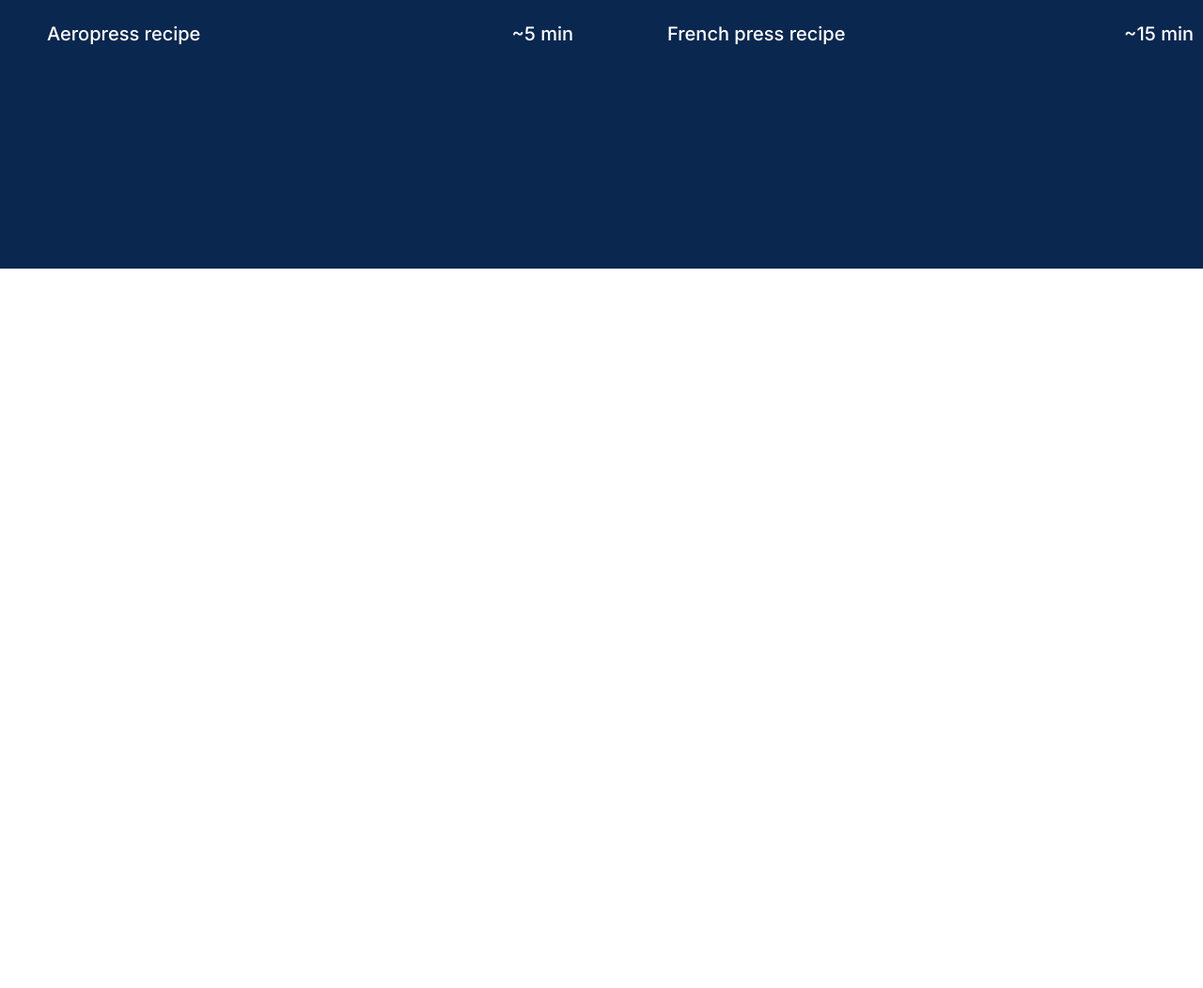
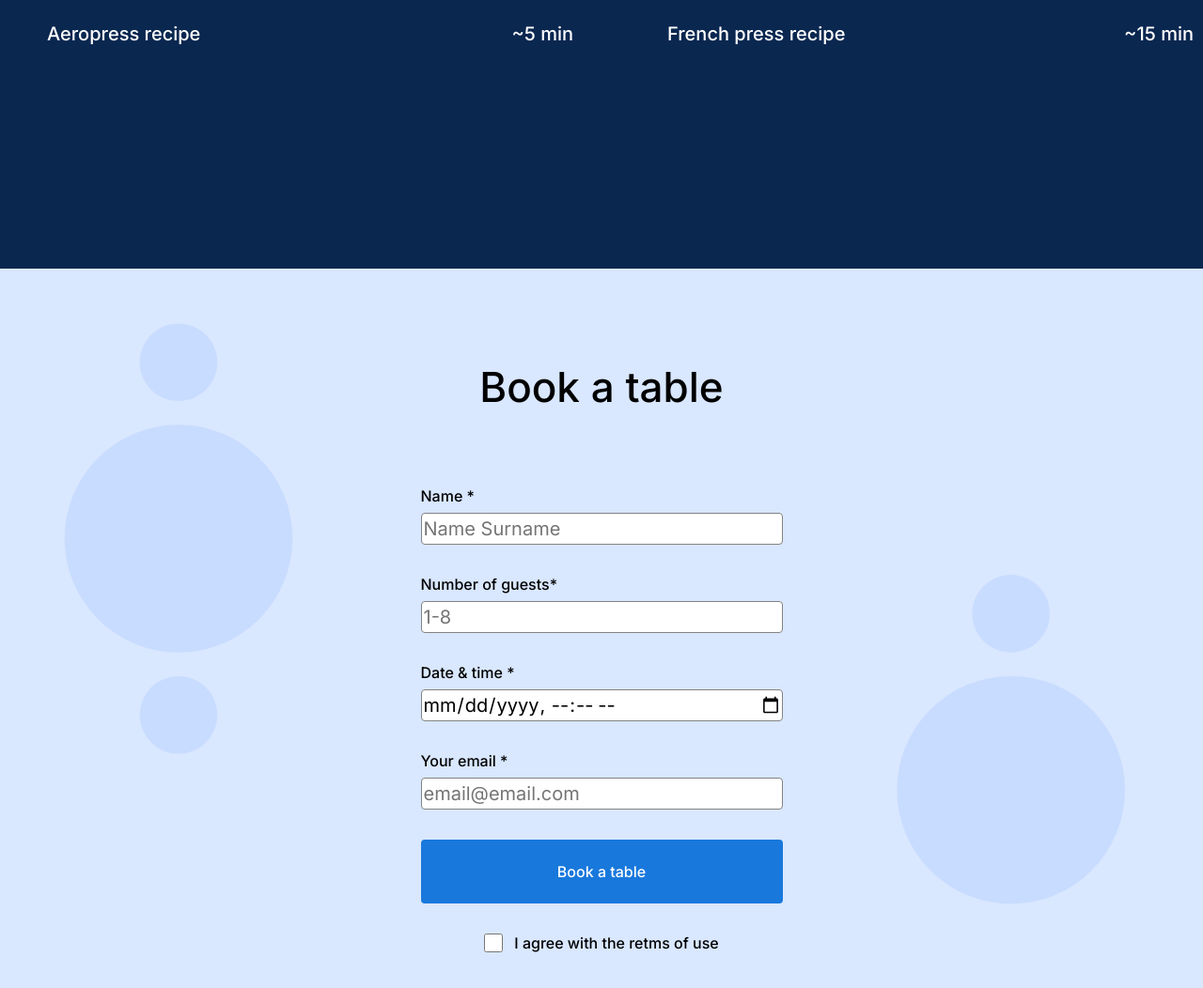
Before and after one commit to kedycatsudo/se_project_coffeeshop, a plain HTML site: page index.html in a window 1280 px wide. Shown: the part 1474-2526 px from the top of the page at 94% size. Before the commit the page ends 1760 px from the top, so only its background shows below. Drawn offline with Linux system fonts and the light colour scheme.

Commit message:
New update for my project

```diff
--- a/index.html
+++ b/index.html
@@ -1,5 +1,6 @@
 <!DOCTYPE html>
 <html lang="en">
+  <!-- HEAD -->
   <head>
     <meta charset="UTF-8" />
     <meta name="viewport" content="width=device-width, initial-scale=1.0" />
@@ -29,9 +30,10 @@
       rel="stylesheet"
     />
   </head>
-
+  <!-- BODY -->
   <body>
     <div class="page">
+      <!-- HEADER -->
       <header class="header">
         <nav class="nav">
           <img
@@ -82,8 +84,9 @@
           </div>
         </div>
       </header>
-
+      <!-- MAIN -->
       <main class="content">
+        <!-- RECIPE SECTION -->
         <section class="recipes" id="recipes">
           <h2 class="recipes__title">Recipes</h2>
           <p class="recipes__subtitle">
@@ -126,14 +129,76 @@
             </li>
           </ul>
         </section>
+        <!-- RESERVATION SECTION -->
+        <section class="reservation" id="book_a_table">
+          <h2 class="reservation__title">Book a table</h2>
+          <form class="reservation__form form">
+            <fieldset class="form__fieldset">
+              <label for="name-input" class="form__label">
+                Name *
+                <input
+                  type="text"
+                  class="form__input"
+                  name="name-input"
+                  placeholder="Name Surname"
+                  id="name-input"
+                  required
+                />
+              </label>
 
-        <section class="reservation" id="book_a_table"></section>
+              <label for="number-input" class="form__label">
+                Number of guests*
+                <input
+                  type="number"
+                  class="form__input"
+                  id="number-input"
+                  min="1"
+                  max="8"
+                  placeholder="1-8"
+                  required
+                />
+              </label>
 
+              <label for="datetime-local" class="form__label">
+                Date & time *
+                <input
+                  type="datetime-local"
+                  class="form__input"
+                  id="datetime-local"
+                  required
+                />
+              </label>
+
+              <label for="email" class="form__label">
+                Your email *
+                <input
+                  type="email"
+                  class="form__input"
+                  id="email"
+                  placeholder="email@email.com"
+                  required
+                />
+              </label>
+            </fieldset>
+            <button class="form__button" style="border: 4px solid #1878dc">
+              Book a table
+            </button>
+
+            <label for="checkbox" class="form__label form__label_type_checkbox">
+              <input type="checkbox" id="checkbox" class="form__checkbox" />
+              I agree with the retms of use
+            </label>
+          </form>
+        </section>
+        <!-- MENU SECTION -->
         <section class="menu" id="menu"></section>
-
+        <!-- ABOUT-->
         <section class="about" id="contacts"></section>
       </main>
+      <!-- FOOTER -->
       <footer class="footer"></footer>
     </div>
   </body>
 </html>
+
+<!-- remember: background, all elements are required, -->
--- a/pages/index.css
+++ b/pages/index.css
@@ -162,3 +162,121 @@
   font-size: 20px;
   line-height: 30px;
 }
+
+.reservation {
+  background-color: #d9e7ff;
+  padding: 100px 0 120px;
+  background-image: url(../images/background_reservation.svg);
+  background-repeat: no-repeat;
+  background-size: cover;
+  background-position: center;
+}
+
+.reservation__title {
+  font-family: Inter;
+
+  font-style: normal;
+
+  font-weight: 500;
+
+  font-size: 44px;
+
+  line-height: 52px;
+  text-align: center;
+  margin: 0 0 80px;
+}
+
+.reservation__form {
+  margin: 0 auto;
+}
+
+.form {
+  max-width: 385px;
+  display: flex;
+  justify-content: center;
+  flex-direction: column;
+}
+
+.form__fieldset {
+  margin: 0;
+  padding: 0;
+  border: none;
+}
+
+.form__label {
+  font-family: Inter;
+
+  font-style: normal;
+
+  font-weight: 500;
+
+  font-size: 16px;
+
+  line-height: 20px;
+}
+
+.form__input {
+  display: block;
+  width: 100%;
+  padding: 15px20px;
+  box-sizing: border-box;
+  margin: 8px 0 32px;
+  border: 1px solid #838383;
+  border-radius: 4px;
+  font-family: Inter;
+
+  font-style: normal;
+
+  font-weight: normal;
+
+  font-size: 20px;
+
+  line-height: 30px;
+}
+
+.form__button {
+  font-family: Inter;
+
+  font-style: normal;
+
+  font-weight: 500;
+
+  font-size: 16px;
+  color: #1878dc;
+  line-height: 20px;
+  border-radius: 4px;
+  width: 100%;
+  border: none;
+  padding: 20px 0;
+  margin-bottom: 32px;
+  border-radius: 4px;
+  background-color: #1878dc;
+  color: #fff;
+  transition: background-color 0.3s ease;
+  border: none;
+}
+
+.form__button:hover {
+  background-color: #3f96f3;
+}
+
+.form__checkbox {
+  font-family: Inter;
+
+  font-style: normal;
+
+  font-weight: 500;
+
+  font-size: 16px;
+
+  line-height: 20px;
+  border-radius: 2px;
+  width: 20px;
+  height: 20px;
+}
+
+.form__label_type_checkbox {
+  display: flex;
+  gap: 12px;
+  justify-content: center;
+}
```
